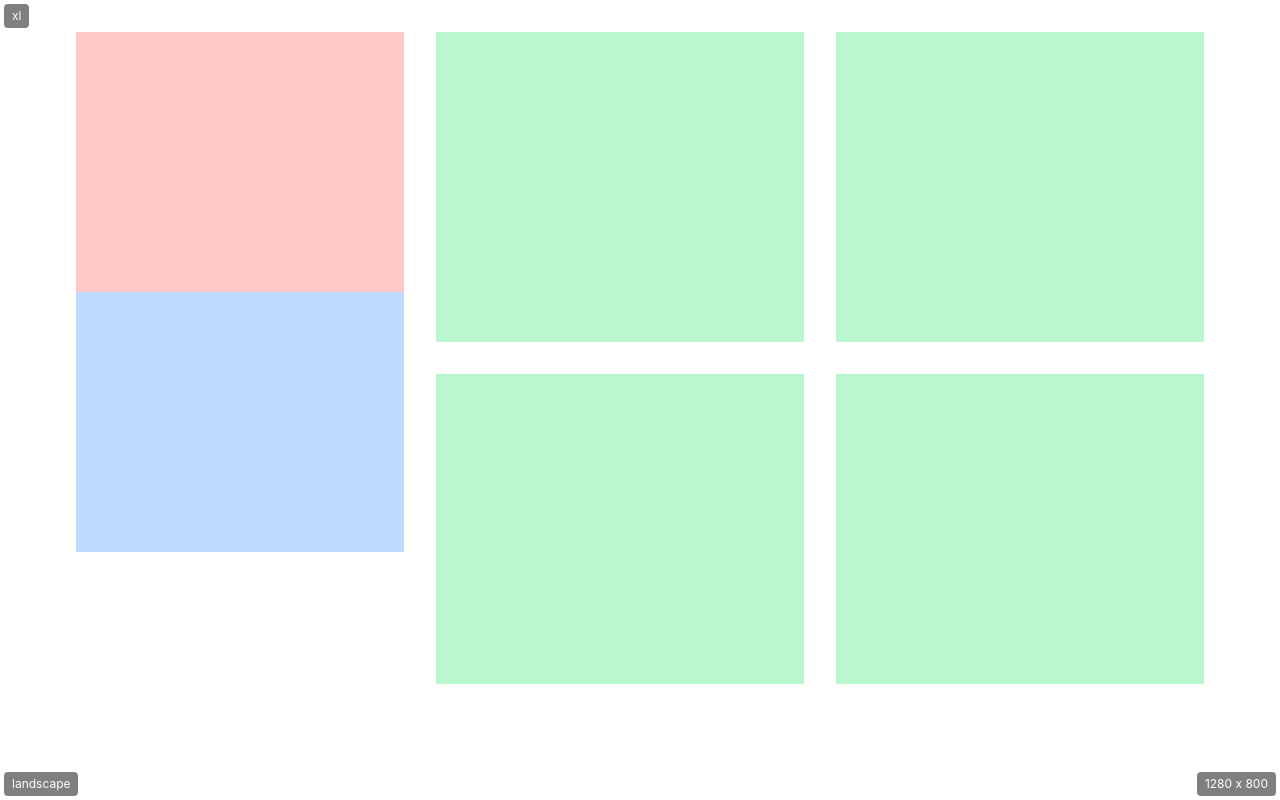
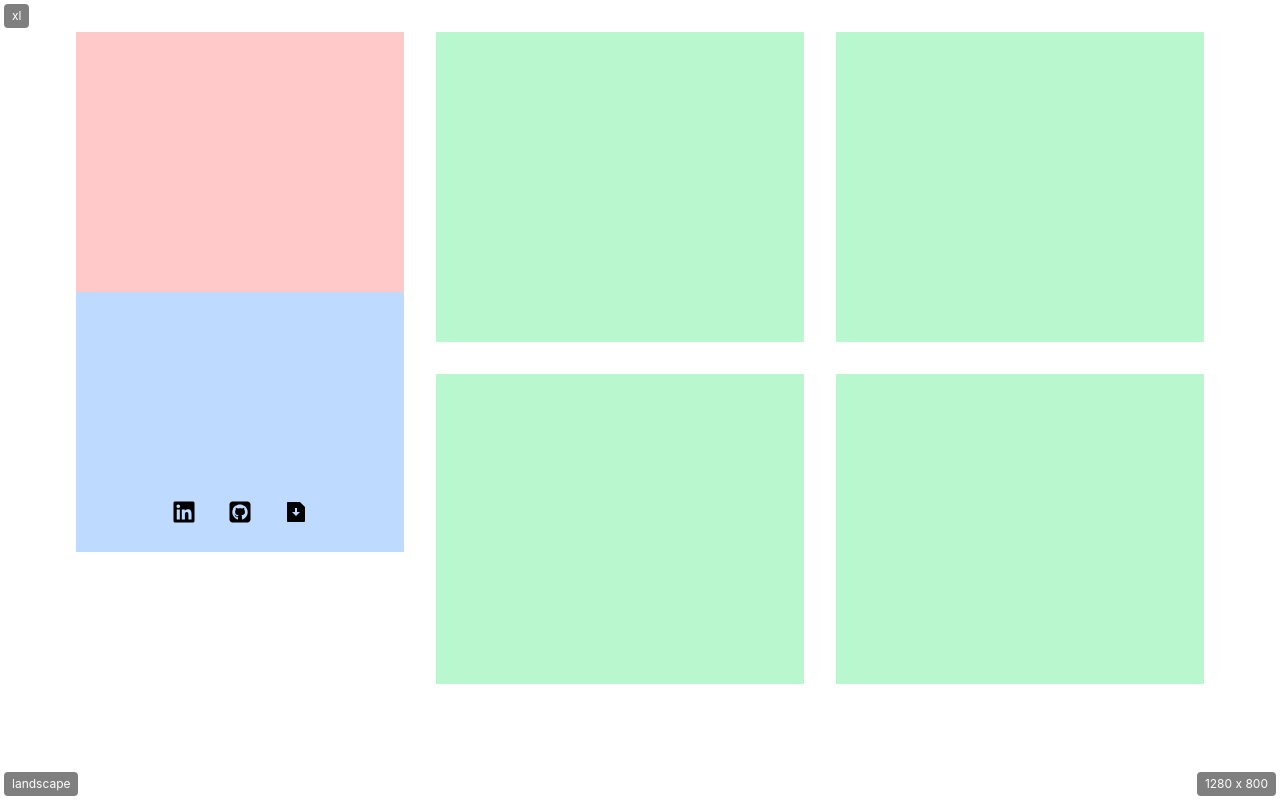
Before and after one commit to ace-lowder/portfolio, a React (Vite) app: page / in a window 1280 px wide. Built offline with nearby package versions, Linux system fonts and the light colour scheme.

Commit message:
feat: add profile social links

```diff
--- a/src/App.tsx
+++ b/src/App.tsx
@@ -1,5 +1,8 @@
 import { useEffect, useState } from "react";
+import { FaLinkedin } from "react-icons/fa";
+import { FaSquareGithub } from "react-icons/fa6";
 import { FiX } from "react-icons/fi";
+import { RiFileDownloadFill } from "react-icons/ri";
 import ResponsiveOverlay from "./ResponsiveOverlay";
 
 const PROJECT_NAMES = [
@@ -54,7 +57,40 @@ function ProfileCard() {
   return (
     <aside className="grid h-130 w-full grid-cols-1 grid-rows-2 gap-0 self-start min-[785px]:grid-cols-2 min-[785px]:grid-rows-1 min-[1209px]:sticky min-[1209px]:top-8 min-[1209px]:w-82 min-[1209px]:shrink-0 min-[1209px]:grid-cols-1 min-[1209px]:grid-rows-2">
       <div className="bg-red-200" />
-      <div className="bg-blue-200" />
+      <div className="relative bg-blue-200">
+        <nav
+          aria-label="Social links"
+          className="absolute inset-x-0 bottom-0 flex justify-center gap-6 p-6 min-[785px]:justify-end min-[1209px]:justify-center"
+        >
+          <a
+            href="https://www.linkedin.com/in/ace-lowder/"
+            target="_blank"
+            rel="noreferrer"
+            aria-label="Open Ace Lowder on LinkedIn"
+            className="cursor-pointer rounded p-1 transition-colors hover:bg-gray-50 focus-visible:bg-gray-50"
+          >
+            <FaLinkedin className="size-6" aria-hidden="true" />
+          </a>
+          <a
+            href="https://github.com/ace-lowder"
+            target="_blank"
+            rel="noreferrer"
+            aria-label="Open Ace Lowder on GitHub"
+            className="cursor-pointer rounded p-1 transition-colors hover:bg-gray-50 focus-visible:bg-gray-50"
+          >
+            <FaSquareGithub className="size-6" aria-hidden="true" />
+          </a>
+          <a
+            href="https://www.google.com/"
+            target="_blank"
+            rel="noreferrer"
+            aria-label="Download Ace Lowder resume"
+            className="cursor-pointer rounded p-1 transition-colors hover:bg-gray-50 focus-visible:bg-gray-50"
+          >
+            <RiFileDownloadFill className="size-6" aria-hidden="true" />
+          </a>
+        </nav>
+      </div>
     </aside>
   );
 }
```
